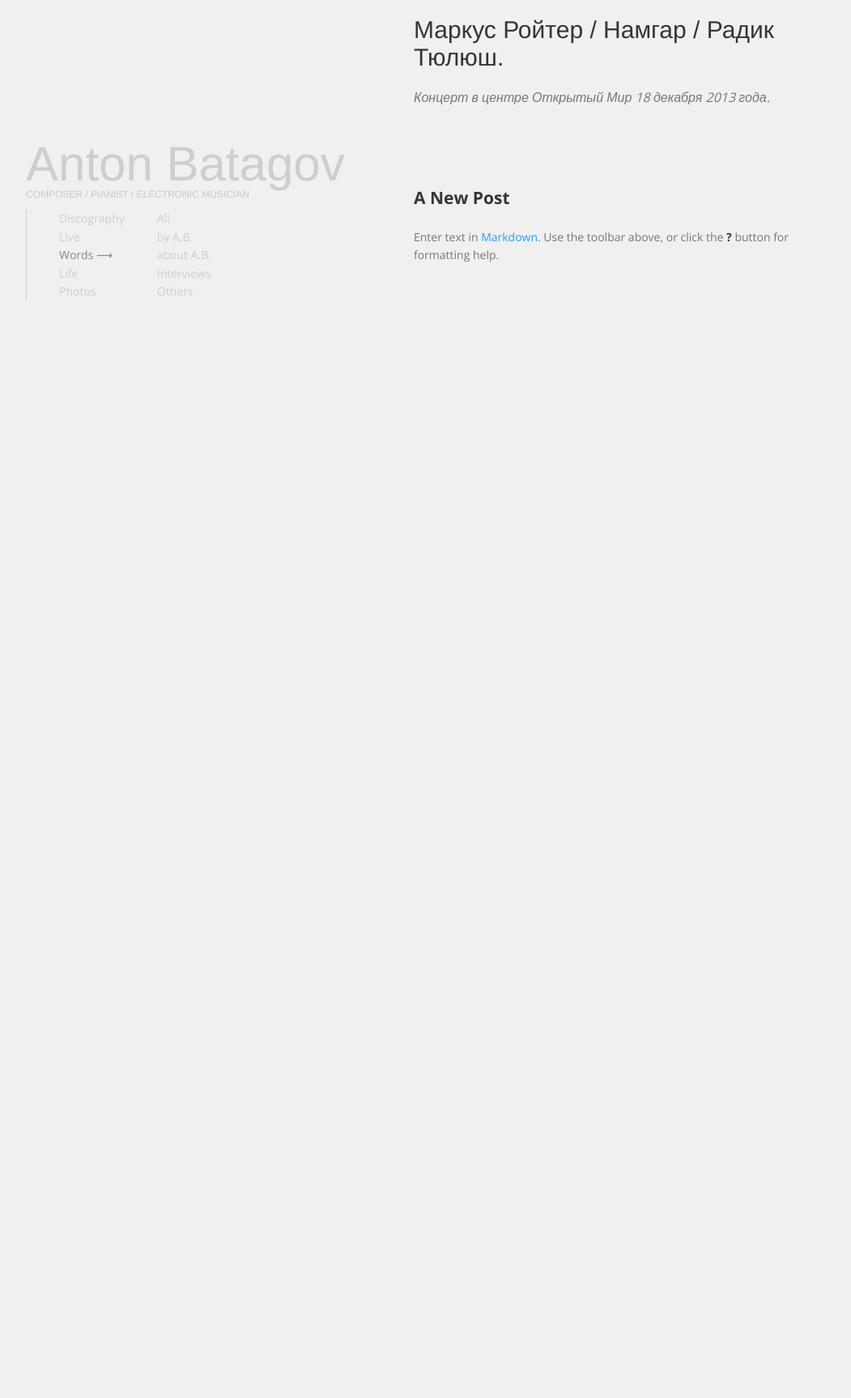
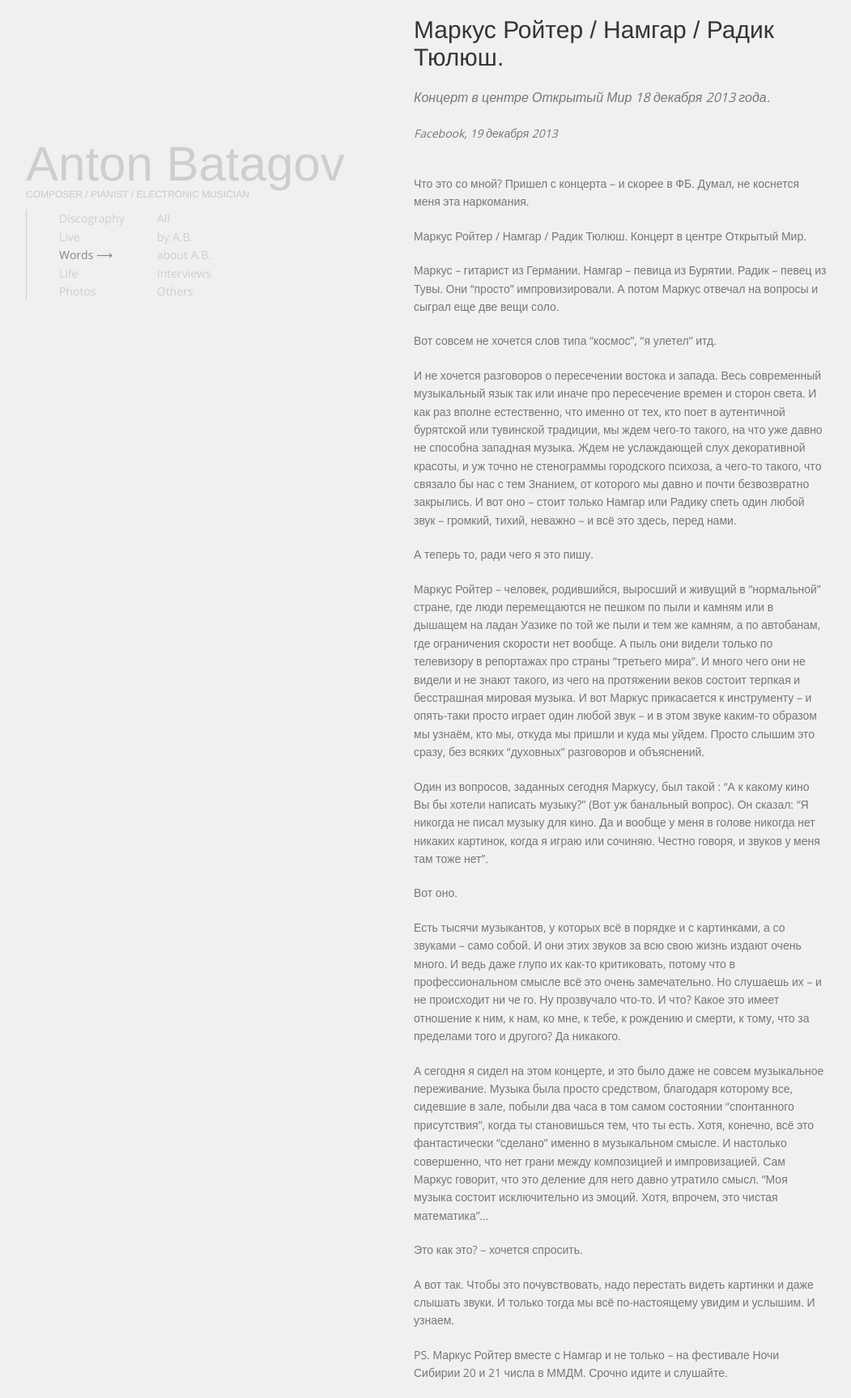
Before and after one commit to Integral/batagov, a Jekyll site: the page built from _posts/words/2014-05-21-your-filename.md, in a window 1280 px wide. Shown: the whole page at 81% size, without its empty margins (119-1170 px from the left). Built offline with Jekyll 4.4.1, drawn with Linux system fonts in a browser that asks for light colours; nearby versions of some CDN libraries; before the commit the page ends 900 px from its top, so only the background shows below that.

Commit message:
Created 2014-05-21-your-filename.md

```diff
--- a/_posts/words/2014-05-21-your-filename.md
+++ b/_posts/words/2014-05-21-your-filename.md
@@ -7,8 +7,36 @@ type: text
 lang: ru
 subtitle: Концерт в центре Открытый Мир 18 декабря 2013 года.
 permalink: "/ru/words/roiter-namgar-tulush"
+source: "Facebook, 19 декабря 2013"
+year: "2013"
 ---
 
-## A New Post
+Что это со мной? Пришел с концерта – и скорее в ФБ. Думал, не коснется меня эта наркомания.
 
-Enter text in [Markdown](http://daringfireball.net/projects/markdown/). Use the toolbar above, or click the **?** button for formatting help.
+Маркус Ройтер / Намгар / Радик Тюлюш. Концерт в центре Открытый Мир.
+
+Маркус – гитарист из Германии. Намгар – певица из Бурятии. Радик – певец из Тувы. Они "просто" импровизировали. А потом Маркус отвечал на вопросы и сыграл еще две вещи соло.
+
+Вот совсем не хочется слов типа "космос", "я улетел" итд.
+
+И не хочется разговоров о пересечении востока и запада. Весь современный музыкальный язык так или иначе про пересечение времен и сторон света. И как раз вполне естественно, что именно от тех, кто поет в аутентичной бурятской или тувинской традиции, мы ждем чего-то такого, на что уже давно не способна западная музыка. Ждем не услаждающей слух декоративной красоты, и уж точно не стенограммы городского психоза, а чего-то такого, что связало бы нас с тем Знанием, от которого мы давно и почти безвозвратно закрылись. И вот оно – стоит только Намгар или Радику спеть один любой звук – громкий, тихий, неважно – и всё это здесь, перед нами.
+
+А теперь то, ради чего я это пишу.
+
+Маркус Ройтер – человек, родившийся, выросший и живущий в "нормальной" стране, где люди перемещаются не пешком по пыли и камням или в дышащем на ладан Уазике по той же пыли и тем же камням, а по автобанам, где ограничения скорости нет вообще. А пыль они видели только по телевизору в репортажах про страны "третьего мира". И много чего они не видели и не знают такого, из чего на протяжении веков состоит терпкая и бесстрашная мировая музыка. И вот Маркус прикасается к инструменту – и опять-таки просто играет один любой звук – и в этом звуке каким-то образом мы узнаём, кто мы, откуда мы пришли и куда мы уйдем. Просто слышим это сразу, без всяких "духовных" разговоров и объяснений.
+
+Один из вопросов, заданных сегодня Маркусу, был такой : "А к какому кино Вы бы хотели написать музыку?" (Вот уж банальный вопрос). Он сказал: "Я никогда не писал музыку для кино. Да и вообще у меня в голове никогда нет никаких картинок, когда я играю или сочиняю. Честно говоря, и звуков у меня там тоже нет".
+
+Вот оно.
+
+Есть тысячи музыкантов, у которых всё в порядке и с картинками, а со звуками – само собой. И они этих звуков за всю свою жизнь издают очень много. И ведь даже глупо их как-то критиковать, потому что в профессиональном смысле всё это очень замечательно. Но слушаешь их – и не происходит ни че го. Ну прозвучало что-то. И что? Какое это имеет отношение к ним, к нам, ко мне, к тебе, к рождению и смерти, к тому, что за пределами того и другого? Да никакого.
+
+А сегодня я сидел на этом концерте, и это было даже не совсем музыкальное переживание. Музыка была просто средством, благодаря которому все, сидевшие в зале, побыли два часа в том самом состоянии "спонтанного присутствия", когда ты становишься тем, что ты есть. Хотя, конечно, всё это фантастически "сделано" именно в музыкальном смысле. И настолько совершенно, что нет грани между композицией и импровизацией. Сам Маркус говорит, что это деление для него давно утратило смысл. "Моя музыка состоит исключительно из эмоций. Хотя, впрочем, это чистая математика"…
+
+Это как это? – хочется спросить.
+
+А вот так. Чтобы это почувствовать, надо перестать видеть картинки и даже слышать звуки. И только тогда мы всё по-настоящему увидим и услышим. И узнаем.
+
+
+
+PS. Маркус Ройтер вместе с Намгар и не только – на фестивале Ночи Сибирии 20 и 21 числа в ММДМ. Срочно идите и слушайте.
```
